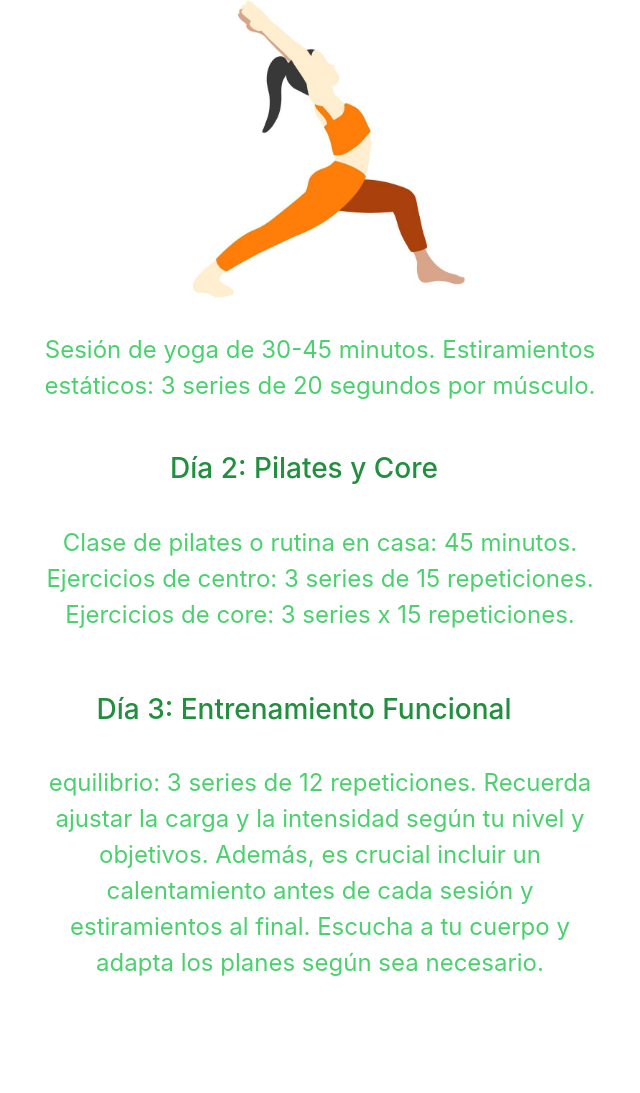
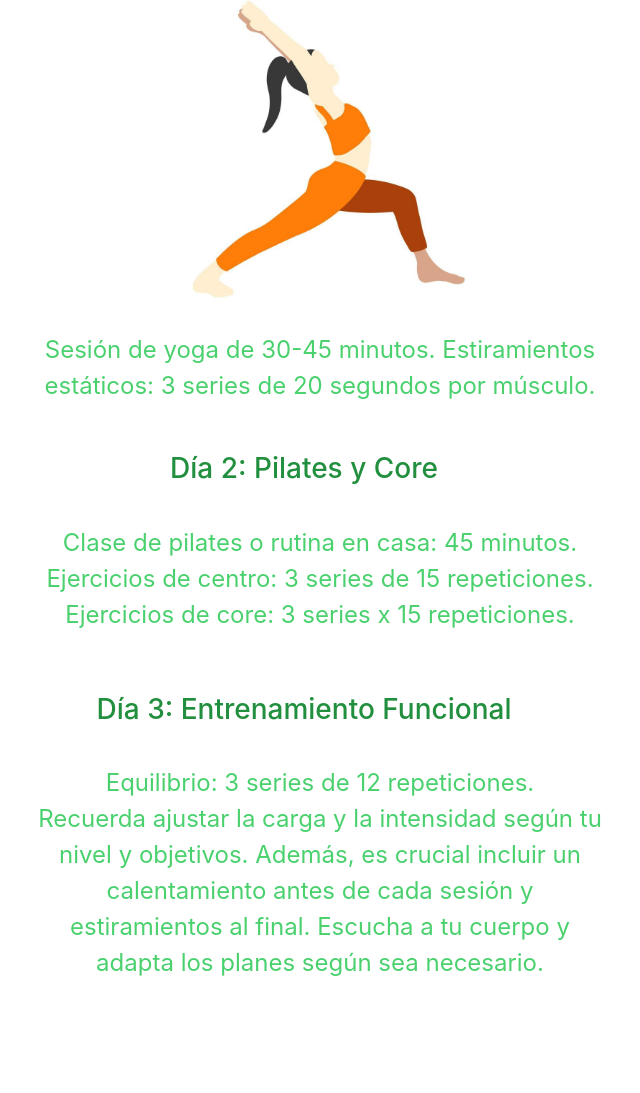
Before and after one commit to BautiMiano/Life-Good, a website: page planes_entrenamiento_hombres.html in a window 1280 px wide. Shown: the part 3569-4662 px from the top of the page, without its empty margins (336-976 px from the left). Drawn offline with nearby package versions, Linux system fonts and the light colour scheme.

Commit message:
Update planes_entrenamiento_hombres.html

```diff
--- a/planes_entrenamiento_hombres.html
+++ b/planes_entrenamiento_hombres.html
@@ -127,7 +127,7 @@
       <div class="dias_entrenamientos-padding-3-hombre">
         <h3>Día 3: Entrenamiento Funcional</h3>
         <ul>
-          <li>equilibrio: 3 series de 12 repeticiones.
+          <li>Equilibrio: 3 series de 12 repeticiones.<br>
             Recuerda ajustar la carga y la intensidad según tu nivel y objetivos. Además, es crucial incluir un
             calentamiento antes de cada sesión y estiramientos al final. Escucha a tu cuerpo y adapta los planes según
             sea necesario.</li>
```
